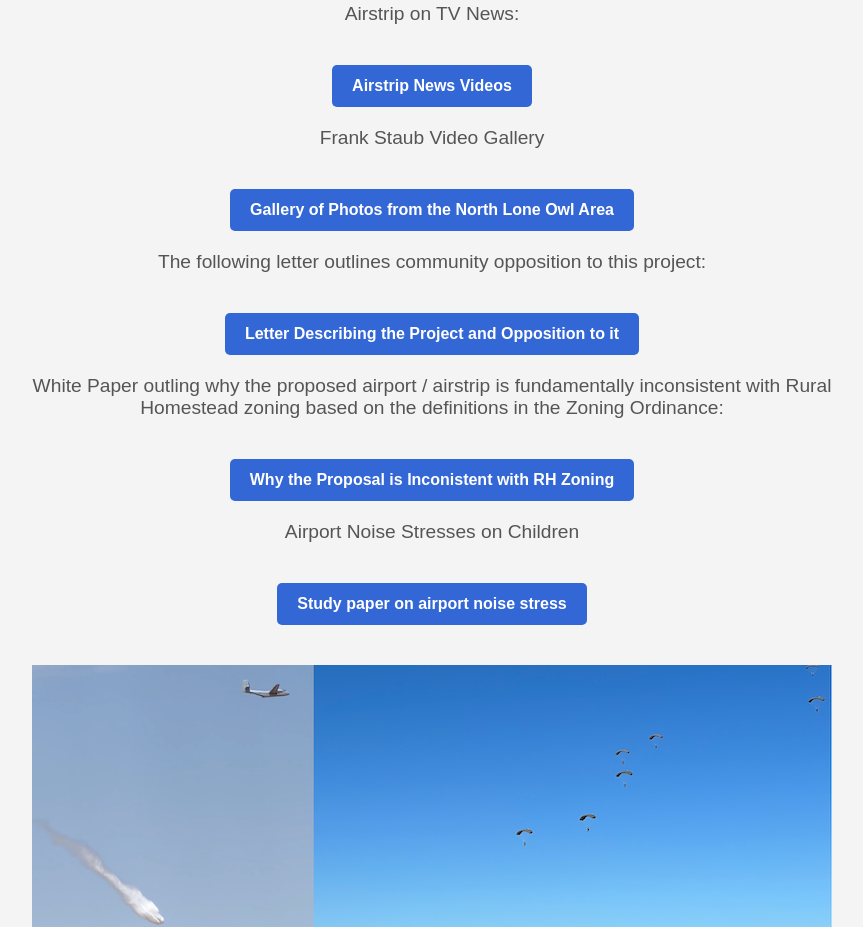
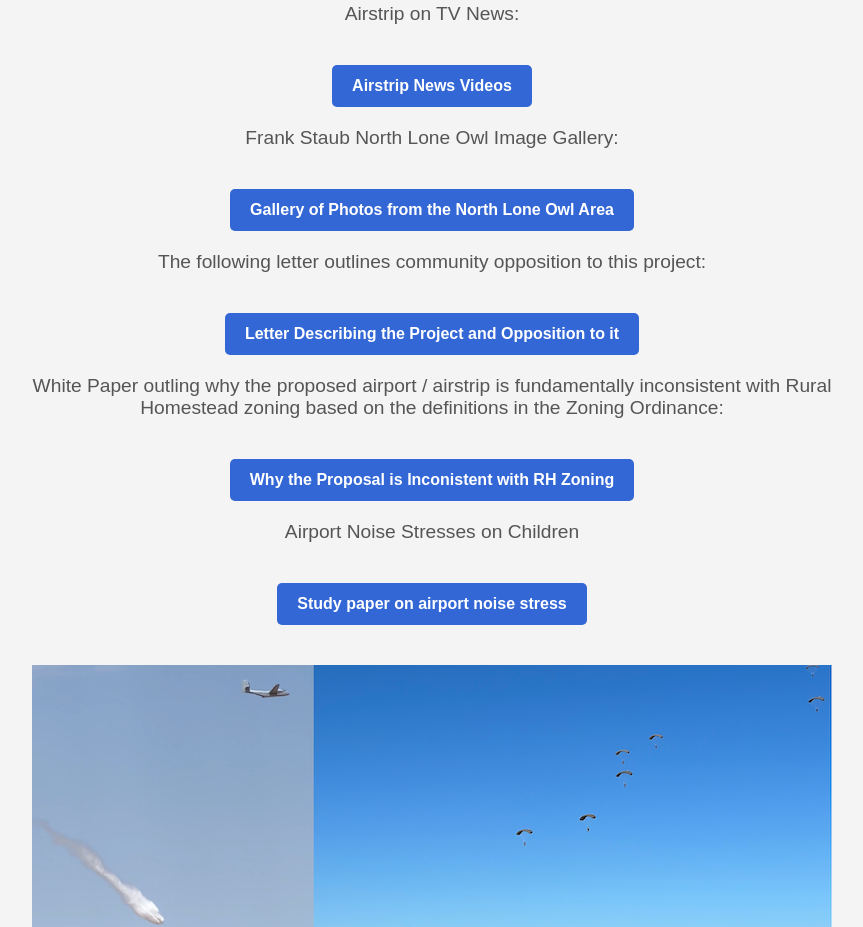
Before and after one commit to NorthLoneOwl/northloneowl, a plain HTML site: page index.html in a window 1280 px wide. Shown: the part 1217-2144 px from the top of the page, without its empty margins (208-1071 px from the left). Drawn offline with Linux system fonts and the light colour scheme.

Commit message:
Update index.html

```diff
--- a/index.html
+++ b/index.html
@@ -89,7 +89,7 @@
     Airstrip News Videos
   </a>
 
-  <p>Frank Staub Video Gallery</p>
+  <p>Frank Staub North Lone Owl Image Gallery:</p>
   <a class="drive-link" href="frank_staub_photo_gallery.html">Gallery of Photos from the North Lone Owl Area</a>
 
   <p>The following letter outlines community opposition to this project:</p>
```
